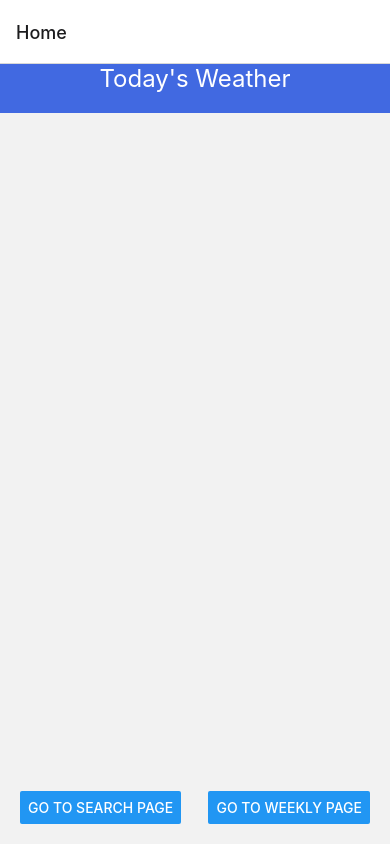
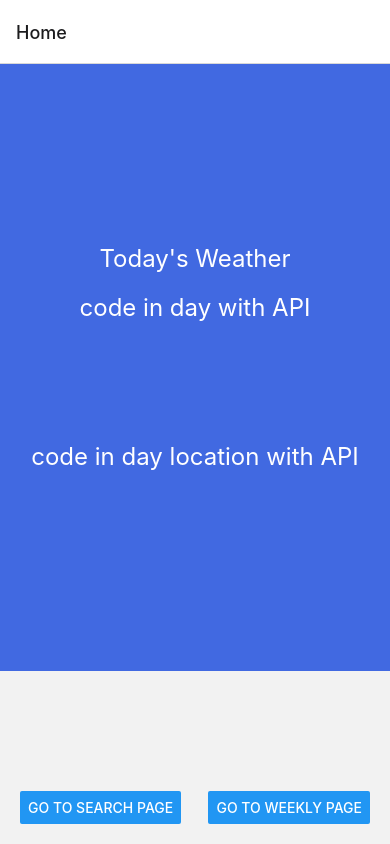
Before and after one commit to Gabrealk/WeepyWeather, a React Native app: screen / in a window 390 px wide. Built offline with nearby package versions, Linux system fonts and the light colour scheme; no server answers.

Commit message:
home page update

```diff
--- a/src/screens/homepage.jsx
+++ b/src/screens/homepage.jsx
@@ -1,5 +1,5 @@
 import React, { useState, useEffect } from 'react';
-import { Alert, SafeAreaView, Button, View, Text } from 'react-native';
+import { Alert, SafeAreaView, StyleSheet ,Button, View, Text, Image, paddingVertical } from 'react-native';
 import List from '../components/List';
 import Input from '../components/Inputbar';
 
@@ -62,9 +62,22 @@ function Home({ navigation }) {
         <Input addTask={addTask}/>*/}
 
           {/**main page and forecast screen */}
-            <View style={{backgroundColor: "royalblue"}}>
+            <View style={{backgroundColor: "royalblue", paddingVertical: 180}}>
               <Text style={{ fontSize: 24, color: 'white', marginBottom: 20, alignSelf: "center" }}>
                 Today's Weather
+              </Text>
+
+              <Text style={{ fontSize: 24, color: 'white', marginBottom: 20, alignSelf: "center" }}>
+                code in day with API
+              </Text>
+
+              <Image
+              source={require("Assets/sun.png")}
+              style={styles.image}
+              />
+
+              <Text style={{ fontSize: 24, color: 'white', marginBottom: 20, alignSelf: "center" }}>
+                code in day location with API
               </Text>
 
 
@@ -98,4 +111,14 @@ function Home({ navigation }) {
   );
 };
 
+const styles = StyleSheet.create({
+    image: {
+      width: 100,
+      height: 100,
+      resizeMode: 'contain',
+      alignSelf: 'center',
+    },
+
+});
+
 export default Home;
```
